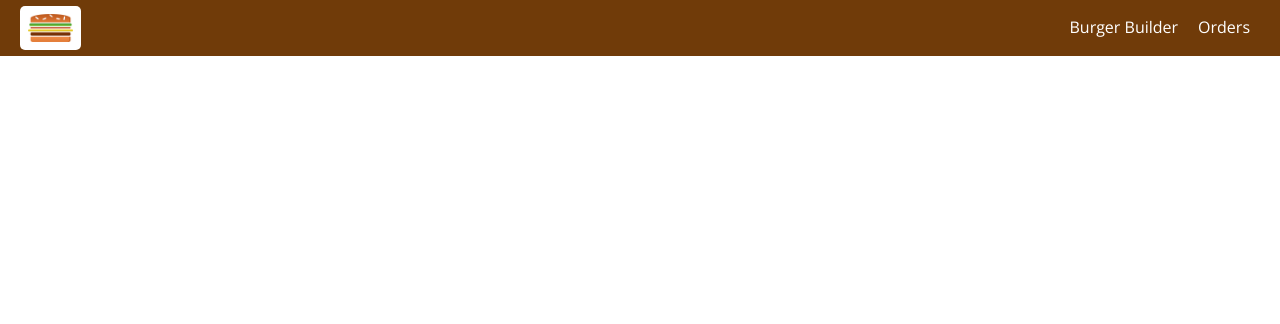
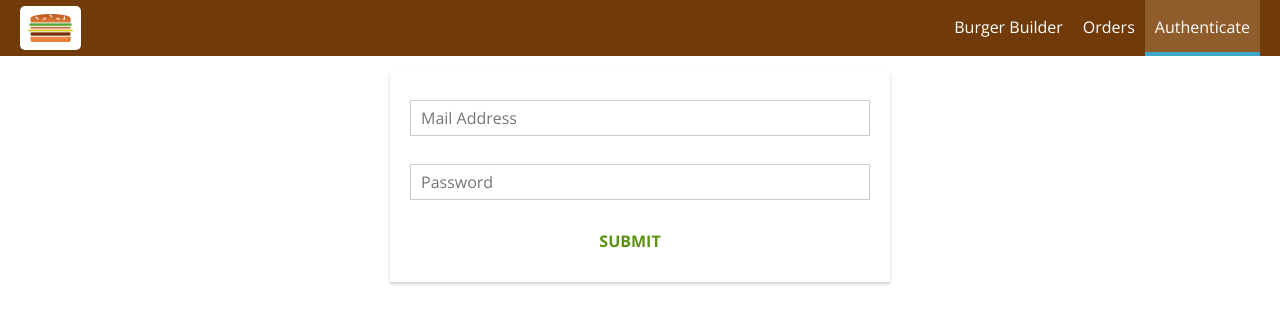
Before and after one commit to saqy/mamu-burger, a React (Create React App) app: page /auth in a window 1280 px wide. Shown: the top 324 px of the page. Built offline with nearby package versions, Linux system fonts and the light colour scheme.

Commit message:
adds authentication form

```diff
--- a/src/App.js
+++ b/src/App.js
@@ -4,6 +4,7 @@
 import BurgerBuilder from "./containers/BurgerBuilder/BurgerBuilder";
 import Checkout from "./containers/Checkout/Checkout";
 import Orders from "./containers/Orders/Orders";
+import Auth from './containers/Auth/Auth';
 
 class App extends Component {
   render() {
@@ -13,6 +14,7 @@
           <Switch>
             <Route path="/checkout" component={Checkout} />
             <Route path="/orders" component={Orders} />
+            <Route path="/auth" component={Auth} />
             <Route path="/" exact component={BurgerBuilder} />
           </Switch>
         </Layout>
--- a/src/components/Navigation/NavigationItems/NavigationItems.js
+++ b/src/components/Navigation/NavigationItems/NavigationItems.js
@@ -5,10 +5,9 @@
 
 const navigationItems = () => (
   <ul className={classes.NavigationItems}>
-    <NavigationItem link="/" exact>
-      Burger Builder
-    </NavigationItem>
+    <NavigationItem link="/" exact>Burger Builder</NavigationItem>
     <NavigationItem link="/orders">Orders</NavigationItem>
+    <NavigationItem link="/auth">Authenticate</NavigationItem>
   </ul>
 );
 
--- /dev/null
+++ b/src/containers/Auth/Auth.js
@@ -0,0 +1,109 @@
+import React, { Component } from 'react';
+import Input from '../../components/UI/Input/Input';
+import Button from '../../components/UI/Button/Button';
+import classes from './Auth.module.css'
+
+class Auth extends Component {
+
+    state = {
+        controls: {
+            email: {
+                elementType: "input",
+                elementConfig: {
+                  type: "email",
+                  placeholder: "Mail Address",
+                },
+                value: "",
+                validation: {
+                  required: true,
+                  isEmail: true
+                },
+                valid: false,
+                touched: false,
+            },
+            password: {
+                elementType: "input",
+                elementConfig: {
+                  type: "password",
+                  placeholder: "Password",
+                },
+                value: "",
+                validation: {
+                  required: true,
+                  minLength: 6
+                },
+                valid: false,
+                touched: false,
+            }
+        }
+    }
+
+    checkValidity(value, rules) {
+        let isValid = true;
+
+        if (!rules) {
+          return true;
+        }
+
+        if (rules.required) {
+          isValid = value.trim() !== "" && isValid;
+        }
+
+        if (rules.minLength) {
+          isValid = value.length >= rules.minLength && isValid;
+        }
+
+        if (rules.maxLength) {
+          isValid = value.length <= rules.maxLength && isValid;
+        }
+        return isValid;
+    }
+
+    inputChangedHandler = (event, controlName) => {
+        const updatedControls = {
+          ...this.state.controls,
+          [controlName]: {
+              ...this.state.controls[controlName],
+              value: event.target.value,
+              valid: this.checkValidity(event.target.value, this.state.controls[controlName].validation ),
+              touched: true
+          }
+        };
+        this.setState({ controls: updatedControls});
+      };
+
+
+    render () {
+        const formElementsArray = [];
+        for (let key in this.state.controls) {
+            formElementsArray.push({
+                id: key,
+                config: this.state.controls[key]
+            });
+        }
+
+        const form = formElementsArray.map(formElement => (
+            <Input
+                key= {formElement.id}
+                elementType={formElement.config.elementType}
+                elementConfig={formElement.config.elementConfig}
+                value={formElement.config.value}
+                invalid={!formElement.config.valid}
+                shouldValidate={formElement.config.validation}
+                touched={formElement.config.touched}
+                changed={(event) => this.inputChangedHandler(event, formElement.id)}
+            />
+        ));
+
+        return (
+            <div className={classes.Auth} >
+                <form>
+                    {form}
+                    <Button btnType="Success">SUBMIT</Button>
+                </form>
+            </div>
+        )
+    }
+}
+
+export default Auth;
--- /dev/null
+++ b/src/containers/Auth/Auth.module.css
@@ -0,0 +1,15 @@
+.Auth {
+    margin: 20px auto;
+    width: 80%;
+    text-align: center;
+    box-shadow: 0 2px 3px #ccc;
+    border-radius: 1px solid #eee;
+    padding: 10px;
+    box-sizing: border-box;
+  }
+
+  @media (min-width: 600px) {
+    .Auth {
+      width: 500px;
+    }
+  }
--- a/src/store/actions/burgerBuilder.js
+++ b/src/store/actions/burgerBuilder.js
@@ -31,7 +31,7 @@
 export const initIngredients = () => {
   return (dispatch) => {
     axios
-      .get("https://burger-builder-e3199.firebaseio.com/ingredients.json")
+      .get("/ingredients.json")
       .then((response) => {
         dispatch(setIngredients(response.data));
       })
```
Also changed, not shown: src/containers/Checkout/ContactData/ContactData.js (+0 -8 lines).
